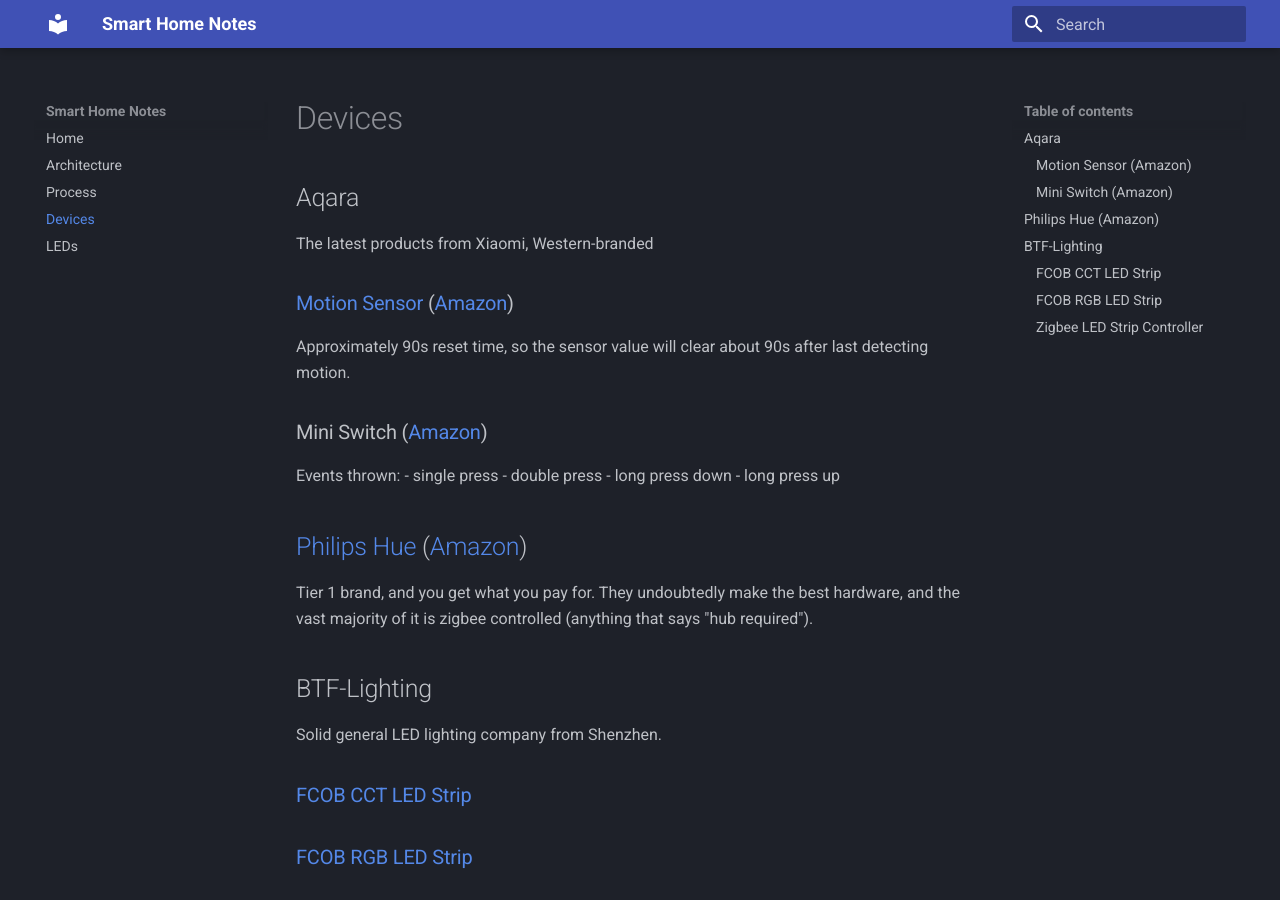
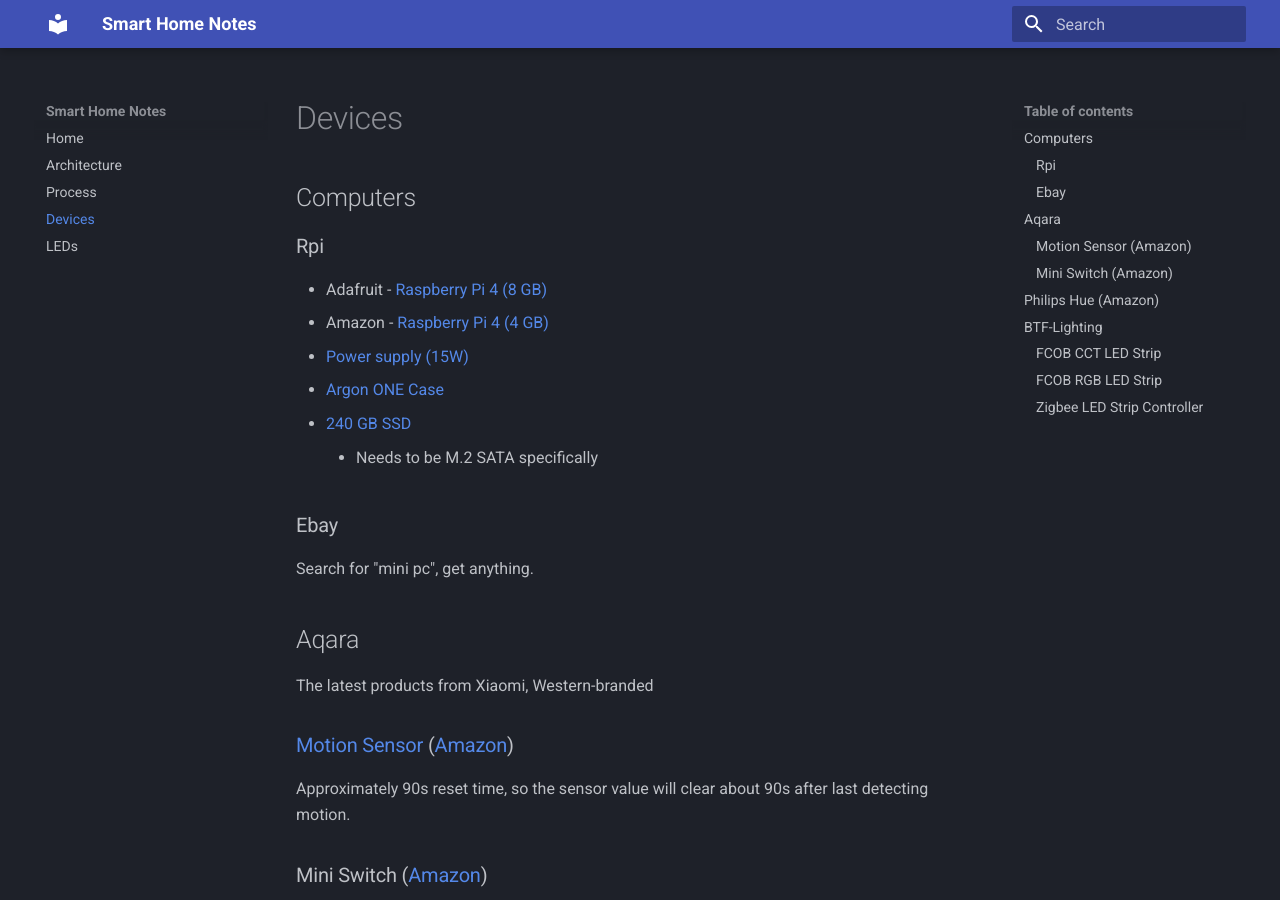
Before and after one commit to jsl12/hermes, an MkDocs documentation site: the page built from docs/devices.md, in a window 1280 px wide and 900 px high. Built offline with MkDocs 1.6.1 and Material for MkDocs 9.7.7, drawn with Linux system fonts in a browser that asks for light colours.

```diff
--- a/docs/devices.md
+++ b/docs/devices.md
@@ -1,4 +1,19 @@
 # Devices
+
+## Computers
+
+### Rpi
+
+- Adafruit - [Raspberry Pi 4 (8 GB)](https://www.adafruit.com/product/4564)
+- Amazon - [Raspberry Pi 4 (4 GB)](https://www.amazon.com/Raspberry-Model-2019-Quad-Bluetooth/dp/B07TC2BK1X)
+- [Power supply (15W)](https://www.amazon.com/dp/B07W8XHMJZ)
+- [Argon ONE Case](https://www.amazon.com/dp/B08MJ3CSW7)
+- [240 GB SSD](https://www.amazon.com/dp/B09TMVV6CQ)
+    - Needs to be M.2 SATA specifically
+
+### Ebay
+
+Search for "mini pc", get anything.
 
 ## Aqara
 
```
Also changed, not shown: docs/process.md (+23 -0 lines).
